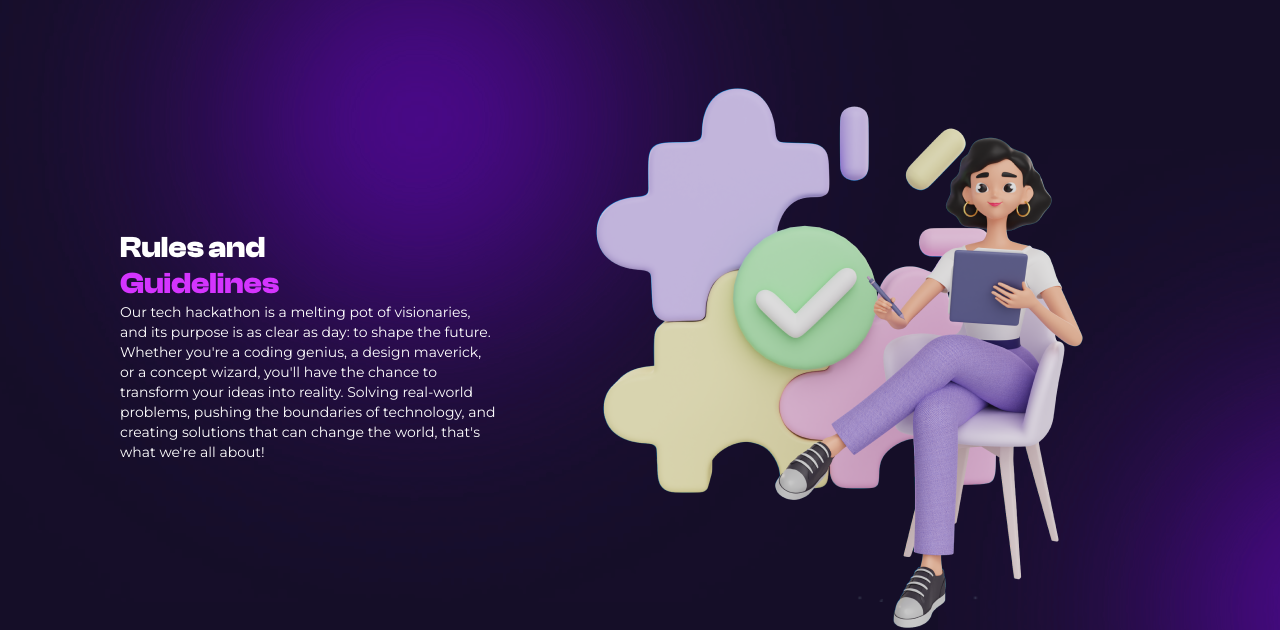
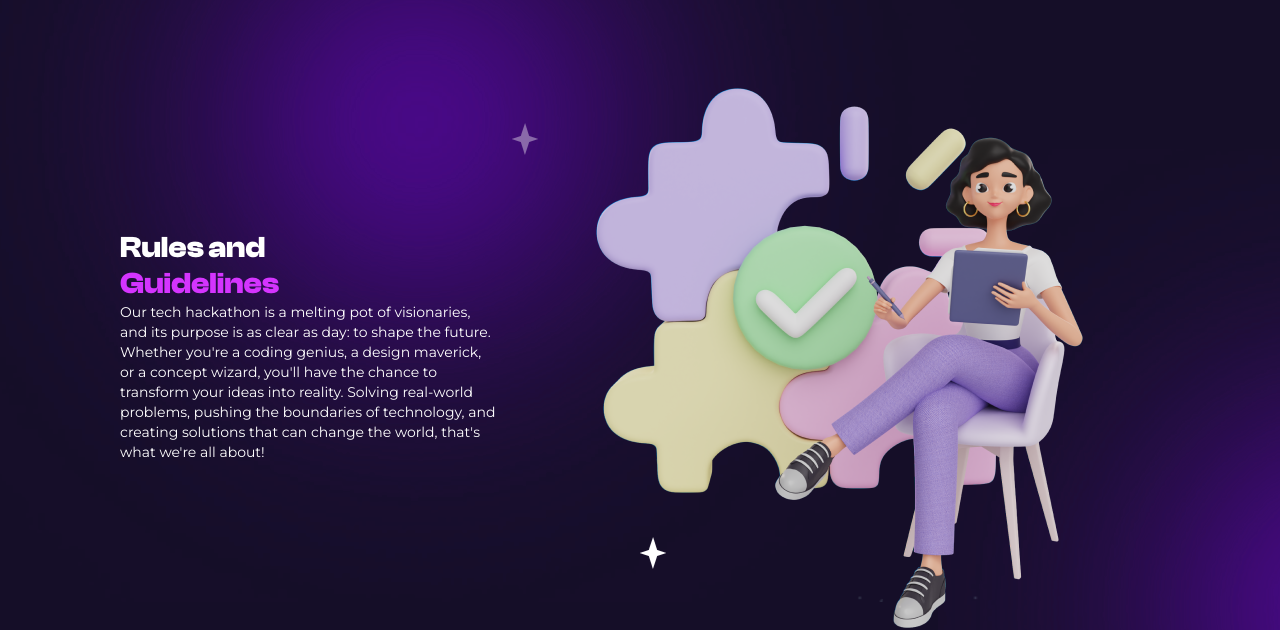
Before and after one commit to Leeyah-123/GetLinked, a React (Vite) app: page / in a window 1280 px wide. Shown: the part 1480-2110 px from the top of the page. Built offline with nearby package versions, Linux system fonts and the light colour scheme.

Commit message:
Add stars to rules section

```diff
--- a/src/sections/Criteria.tsx
+++ b/src/sections/Criteria.tsx
@@ -12,12 +12,12 @@ const Criteria = () => {
 
       <img
         src={flareLeft}
-        alt="purple lens flare"
+        aria-hidden={true}
         className="absolute pointer-events-none -left-20 top-0 lg:top-0 lg:left-0 mix-blend-hard-light -z-10"
       />
       <img
         src={flareRight}
-        alt="purple lens flare"
+        aria-hidden={true}
         className="absolute pointer-events-none bottom-0 right-0 lg:-bottom-[60%] lg:-right-0 mix-blend-hard-light -z-20"
       />
 
--- a/src/sections/Partners.tsx
+++ b/src/sections/Partners.tsx
@@ -14,12 +14,12 @@ const Partners = () => {
     <SectionContainer className="flex-col px-10 md:px-20 lg:px-[300px] py-12">
       <img
         src={flareLeft}
-        alt="purple lens flare"
+        aria-hidden={true}
         className="absolute pointer-events-none -left-28 -top-32 mix-blend-hard-light -z-10 lg:hidden"
       />
       <img
         src={flareRight}
-        alt="purple lens flare"
+        aria-hidden={true}
         className="absolute pointer-events-none -bottom-[60%] right-0 mix-blend-hard-light -z-20 lg:hidden"
       />
 
@@ -33,12 +33,12 @@ const Partners = () => {
       <div className="relative w-full max-w-6xl mx-auto py-32 rounded-[2px] border-[1px] border-[var(--color-3)]">
         <img
           src={flareLeft}
-          alt="purple lens flare"
+          aria-hidden={true}
           className="hidden lg:block absolute pointer-events-none lg:-top-[65%] lg:-left-1/3 mix-blend-hard-light -z-10"
         />
         <img
           src={flareRight}
-          alt="purple lens flare"
+          aria-hidden={true}
           className="hidden lg:block absolute pointer-events-none  lg:-bottom-[70%] lg:-right-40 mix-blend-hard-light -z-20"
         />
 
--- a/src/sections/Privacy.tsx
+++ b/src/sections/Privacy.tsx
@@ -70,7 +70,7 @@ const Privacy = () => {
 
                 <img
                   src={flareLeft}
-                  alt="purple lens flare"
+                  aria-hidden={true}
                   className="absolute pointer-events-none -left-10 top-[45%] lg:-left-32 lg:-bottom-1/3 mix-blend-hard-light -z-10"
                 />
               </div>
--- a/src/sections/Rewards.tsx
+++ b/src/sections/Rewards.tsx
@@ -9,12 +9,12 @@ const Rewards = () => {
     <SectionContainer className="text-center lg:text-left">
       <img
         src={flareLeft}
-        alt="purple lens flare"
+        aria-hidden={true}
         className="absolute pointer-events-none -left-20 top-0 lg:-top-32 lg:left-0 mix-blend-hard-light -z-10"
       />
       <img
         src={flareRight}
-        alt="purple lens flare"
+        aria-hidden={true}
         className="absolute pointer-events-none -bottom-20 right-0 lg:-bottom-[50%] lg:-right-40 mix-blend-hard-light -z-20"
       />
 
--- a/src/sections/RulesAndGuide.tsx
+++ b/src/sections/RulesAndGuide.tsx
@@ -2,22 +2,34 @@ import guide from '../assets/images/home/7450159 1.png';
 import SectionContainer from '../components/SectionContainer';
 import flareRight from '../assets/images/home/flare-right.svg';
 import flareLeft from '../assets/images/home/flare-left.svg';
+import star1 from '../assets/images/home/star1.svg';
+import star2 from '../assets/images/home/star2.svg';
 
 const RulesAndGuide = () => {
   return (
     <SectionContainer position="left">
       <img
+        aria-hidden={true}
         src={flareLeft}
-        alt="purple lens flare"
         className="absolute pointer-events-none -left-20 -top-5 lg:-top-80 lg:left-0 mix-blend-hard-light -z-10"
       />
       <img
+        aria-hidden={true}
         src={flareRight}
-        alt="purple lens flare"
         className="absolute pointer-events-none bottom-0 right-0 lg:-bottom-1/2 lg:-right-56 mix-blend-hard-light -z-10"
       />
+      <img
+        aria-hidden={true}
+        src={star1}
+        className="w-[3vw] lg:w-auto absolute pointer-events-none right-20 bottom-[20%] lg:right-auto lg:left-[50%] mix-blend-hard-light -z-10"
+      />
+      <img
+        aria-hidden={true}
+        src={star2}
+        className="w-[3vw] lg:w-auto absolute pointer-events-none top-[20%] left-10 lg:left-[40%] mix-blend-hard-light -z-10"
+      />
 
-      <img src={guide} alt="" className="" />
+      <img src={guide} alt="" aria-hidden={true} />
 
       {/*  */}
       <div className="grow max-w-xl lg:px-10 text-center md:text-left">
```
